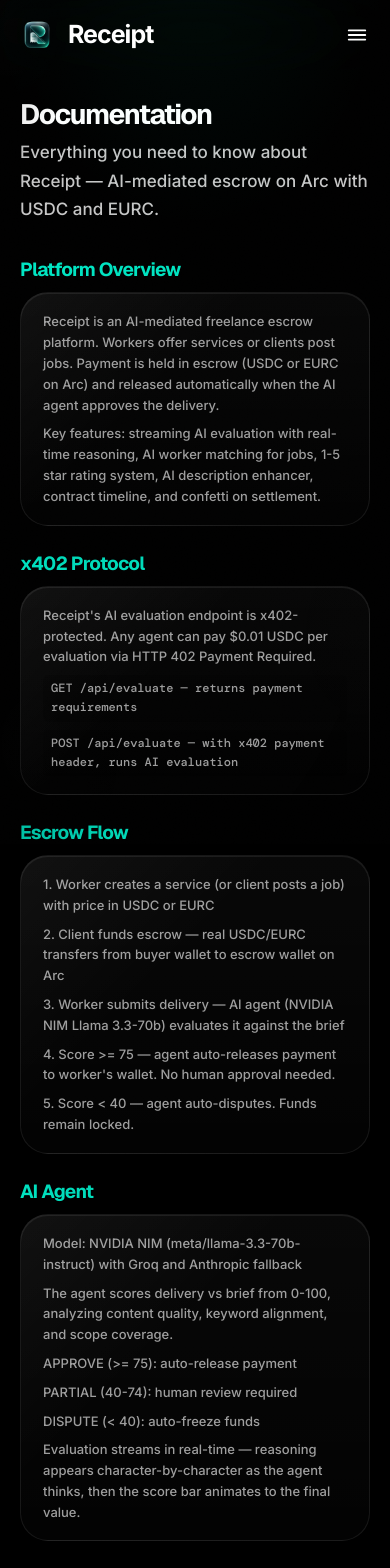
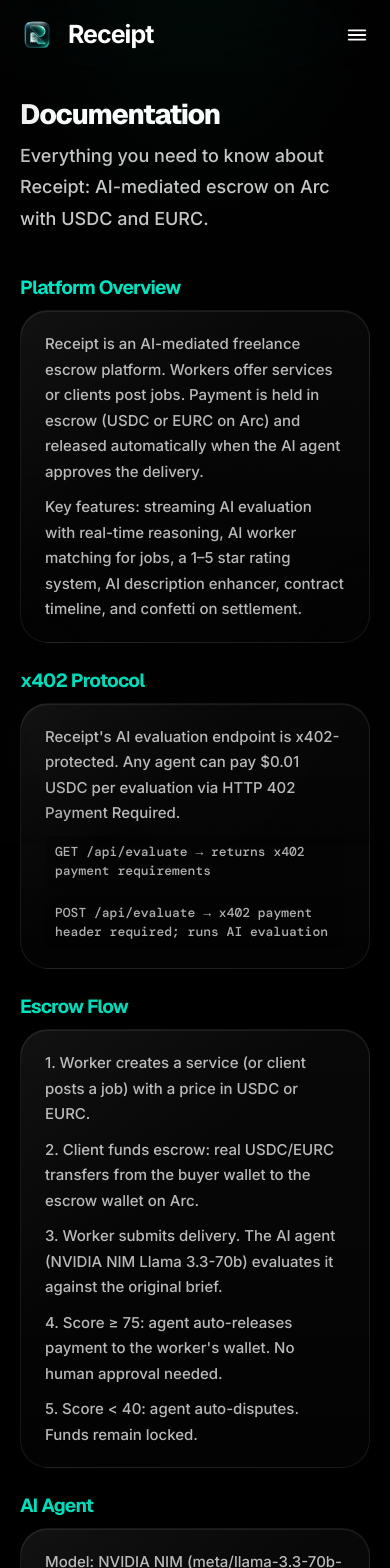
Before and after one commit to mimisco-git/receipt, a Next.js app: page /docs in a window 390 px wide. Shown: the top 1568 px of the page. Built offline with nearby package versions, Linux system fonts and the light colour scheme.

Commit message:
fix: remove all em dashes site-wide; rewrite and improve docs page

```diff
--- a/src/app/api/quiz/submit/route.ts
+++ b/src/app/api/quiz/submit/route.ts
@@ -66,7 +66,7 @@
       results,
       freelancerName: session.freelancer.name,
       message: passed
-        ? `You scored ${score}% — you're Qualified! Your profile now shows a Qualified badge.`
+        ? `You scored ${score}%. You're Qualified! Your profile now shows a Qualified badge.`
         : `You scored ${score}%. You need 70% to qualify. Review the explanations and try again in 24 hours.`,
     });
   } catch (err: unknown) {
--- a/src/app/client-dashboard/page.tsx
+++ b/src/app/client-dashboard/page.tsx
@@ -152,7 +152,7 @@
                   {needsReview.length} delivery{needsReview.length > 1 ? "ies" : ""} ready for review
                 </div>
                 <div style={{ fontSize: 15, color: "var(--text-3)" }}>
-                  Workers have submitted — review and approve to release payment.
+                  Workers have submitted. Review and approve to release payment.
                 </div>
               </div>
               <button onClick={() => router.push(`/escrow/${needsReview[0].id}`)} className="btn-primary"
--- a/src/app/docs/page.tsx
+++ b/src/app/docs/page.tsx
@@ -8,45 +8,45 @@
     title: "Platform Overview",
     items: [
       { label: "Receipt is an AI-mediated freelance escrow platform. Workers offer services or clients post jobs. Payment is held in escrow (USDC or EURC on Arc) and released automatically when the AI agent approves the delivery." },
-      { label: "Key features: streaming AI evaluation with real-time reasoning, AI worker matching for jobs, 1-5 star rating system, AI description enhancer, contract timeline, and confetti on settlement." },
+      { label: "Key features: streaming AI evaluation with real-time reasoning, AI worker matching for jobs, a 1–5 star rating system, AI description enhancer, contract timeline, and confetti on settlement." },
     ],
   },
   {
     title: "x402 Protocol",
     items: [
       { label: "Receipt's AI evaluation endpoint is x402-protected. Any agent can pay $0.01 USDC per evaluation via HTTP 402 Payment Required." },
-      { label: "GET /api/evaluate — returns payment requirements", mono: true },
-      { label: "POST /api/evaluate — with x402 payment header, runs AI evaluation", mono: true },
+      { label: "GET  /api/evaluate  →  returns x402 payment requirements", mono: true },
+      { label: "POST /api/evaluate  →  x402 payment header required; runs AI evaluation", mono: true },
     ],
   },
   {
     title: "Escrow Flow",
     items: [
-      { label: "1. Worker creates a service (or client posts a job) with price in USDC or EURC" },
-      { label: "2. Client funds escrow — real USDC/EURC transfers from buyer wallet to escrow wallet on Arc" },
-      { label: "3. Worker submits delivery — AI agent (NVIDIA NIM Llama 3.3-70b) evaluates it against the brief" },
-      { label: "4. Score >= 75 — agent auto-releases payment to worker's wallet. No human approval needed." },
-      { label: "5. Score < 40 — agent auto-disputes. Funds remain locked." },
+      { label: "1. Worker creates a service (or client posts a job) with a price in USDC or EURC." },
+      { label: "2. Client funds escrow: real USDC/EURC transfers from the buyer wallet to the escrow wallet on Arc." },
+      { label: "3. Worker submits delivery. The AI agent (NVIDIA NIM Llama 3.3-70b) evaluates it against the original brief." },
+      { label: "4. Score ≥ 75: agent auto-releases payment to the worker's wallet. No human approval needed." },
+      { label: "5. Score < 40: agent auto-disputes. Funds remain locked." },
     ],
   },
   {
     title: "AI Agent",
     items: [
-      { label: "Model: NVIDIA NIM (meta/llama-3.3-70b-instruct) with Groq and Anthropic fallback" },
-      { label: "The agent scores delivery vs brief from 0-100, analyzing content quality, keyword alignment, and scope coverage." },
-      { label: "APPROVE (>= 75): auto-release payment" },
-      { label: "PARTIAL (40-74): human review required" },
+      { label: "Model: NVIDIA NIM (meta/llama-3.3-70b-instruct) with Groq and Anthropic fallback." },
+      { label: "The agent scores delivery against the brief from 0 to 100, analyzing content quality, keyword alignment, and scope coverage." },
+      { label: "APPROVE (≥ 75): auto-release payment" },
+      { label: "PARTIAL (40–74): human review required" },
       { label: "DISPUTE (< 40): auto-freeze funds" },
-      { label: "Evaluation streams in real-time — reasoning appears character-by-character as the agent thinks, then the score bar animates to the final value." },
+      { label: "Evaluation streams in real-time. Reasoning appears character-by-character as the agent thinks, then the score bar animates to the final value." },
     ],
   },
   {
     title: "Worker Matching Agent",
     items: [
       { label: "When a client posts a job, the AI matching agent scans all active freelancers and ranks the top 3 best fits." },
-      { label: "Rankings consider the job brief, worker titles, and service descriptions — not random ordering." },
+      { label: "Rankings consider the job brief, worker titles, and service descriptions, not random ordering." },
       { label: "Each match includes a one-line reason explaining why that worker fits the brief." },
-      { label: "POST /api/agent/match — { brief, serviceId } → { matches: [{ name, title, slug, reason, jobsDone }] }", mono: true },
+      { label: "POST /api/agent/match  { brief, serviceId } → { matches: [{ name, title, slug, reason, jobsDone }] }", mono: true },
     ],
   },
   {
@@ -54,8 +54,8 @@
     items: [
       { label: "After a contract settles, clients can rate the worker 1–5 stars with an optional note." },
       { label: "Ratings are averaged per freelancer and displayed on their marketplace listing card." },
-      { label: "Only SETTLED contracts with a non-null rating count toward the average — no fake or pending ratings." },
-      { label: "POST /api/rating — { contractId, rating, note } → updates contract record", mono: true },
+      { label: "Only settled contracts with a non-null rating count toward the average. No fake or pending ratings." },
+      { label: "POST /api/rating  { contractId, rating, note } → updates contract record", mono: true },
     ],
   },
   {
@@ -63,35 +63,35 @@
     items: [
       { label: "When creating a service or job listing, click '✦ Enhance with AI' to rewrite your description." },
       { label: "The AI rewrites the description to be clearer, more professional, and more likely to attract quality clients or workers." },
-      { label: "POST /api/ai/enhance — { text, context } → { enhanced, model }", mono: true },
+      { label: "POST /api/ai/enhance  { text, context } → { enhanced, model }", mono: true },
     ],
   },
   {
     title: "Currencies",
     items: [
-      { label: "USDC — USD Coin by Circle (digital dollar)" },
-      { label: "EURC — Euro Coin by Circle (digital euro)" },
-      { label: "Both settle on Arc Testnet with sub-500ms finality" },
+      { label: "USDC: USD Coin by Circle (digital dollar)" },
+      { label: "EURC: Euro Coin by Circle (digital euro)" },
+      { label: "Both settle on Arc Testnet with sub-500ms finality." },
     ],
   },
   {
     title: "API Reference",
     items: [
-      { label: "POST /api/service — create a service or job listing", mono: true },
-      { label: "GET  /api/service?slug=xxx — fetch service by slug", mono: true },
-      { label: "GET  /api/service/list — list all active services/jobs", mono: true },
-      { label: "POST /api/escrow — fund escrow (real on-chain deposit)", mono: true },
-      { label: "GET  /api/escrow?id=xxx — get contract details", mono: true },
-      { label: "POST /api/agent — submit delivery for AI evaluation (streaming)", mono: true },
-      { label: "PUT  /api/agent — manual approve or dispute", mono: true },
-      { label: "POST /api/evaluate — x402-protected AI evaluation", mono: true },
-      { label: "GET  /api/evaluate — x402 payment requirements", mono: true },
-      { label: "POST /api/agent/match — AI worker matching for job briefs", mono: true },
-      { label: "POST /api/ai/enhance — AI description enhancer", mono: true },
-      { label: "POST /api/rating — submit rating after settlement", mono: true },
-      { label: "GET  /api/wallet/balances — live wallet balances", mono: true },
-      { label: "GET  /api/stats — live platform metrics", mono: true },
-      { label: "POST /api/wallet — provision Circle wallet", mono: true },
+      { label: "POST /api/service          →  create a service or job listing", mono: true },
+      { label: "GET  /api/service?slug=xxx →  fetch service by slug", mono: true },
+      { label: "GET  /api/service/list     →  list all active services and jobs", mono: true },
+      { label: "POST /api/escrow           →  fund escrow (real on-chain deposit)", mono: true },
+      { label: "GET  /api/escrow?id=xxx    →  get contract details", mono: true },
+      { label: "POST /api/agent            →  submit delivery for AI evaluation (streaming)", mono: true },
+      { label: "PUT  /api/agent            →  manual approve or dispute", mono: true },
+      { label: "POST /api/evaluate         →  x402-protected AI evaluation", mono: true },
+      { label: "GET  /api/evaluate         →  x402 payment requirements", mono: true },
+      { label: "POST /api/agent/match      →  AI worker matching for job briefs", mono: true },
+      { label: "POST /api/ai/enhance       →  AI description enhancer", mono: true },
+      { label: "POST /api/rating           →  submit rating after settlement", mono: true },
+      { label: "GET  /api/wallet/balances  →  live wallet balances", mono: true },
+      { label: "GET  /api/stats            →  live platform metrics", mono: true },
+      { label: "POST /api/wallet           →  provision Circle wallet", mono: true },
     ],
   },
 ];
@@ -110,14 +110,14 @@
   return (
     <div style={{ background: "var(--bg)", minHeight: "100vh" }}>
       <Nav />
-      <main style={{ maxWidth: 760, margin: "0 auto", padding: "100px 20px 60px" }}>
+      <main style={{ maxWidth: 780, margin: "0 auto", padding: "100px 20px 60px" }}>
         <motion.div initial={{ opacity: 0, y: 16 }} animate={{ opacity: 1, y: 0 }}>
 
-          <h1 style={{ fontSize: 28, fontWeight: 700, letterSpacing: "-0.05em", marginBottom: 8 }}>
+          <h1 style={{ fontSize: "clamp(28px, 4vw, 44px)", fontWeight: 750, letterSpacing: "-0.04em", marginBottom: 10 }}>
             Documentation
           </h1>
-          <p style={{ fontSize: 17, color: "var(--text-2)", marginBottom: 36, lineHeight: 1.7 }}>
-            Everything you need to know about Receipt — AI-mediated escrow on Arc with USDC and EURC.
+          <p style={{ fontSize: 18, color: "var(--text-2)", marginBottom: 44, lineHeight: 1.75 }}>
+            Everything you need to know about Receipt: AI-mediated escrow on Arc with USDC and EURC.
           </p>
 
           {/* Sections */}
@@ -133,22 +133,25 @@
                 {section.title}
               </h2>
               <div style={{
-                padding: "18px 22px", borderRadius: 28,
+                padding: "20px 24px", borderRadius: 28,
                 background: "linear-gradient(135deg, rgba(255,255,255,.04) 0%, transparent 40%), linear-gradient(180deg, rgba(255,255,255,.030) 0%, rgba(255,255,255,.012) 100%)",
                 backdropFilter: "blur(30px) saturate(180%)",
                 WebkitBackdropFilter: "blur(30px) saturate(180%)",
                 border: "1px solid rgba(255,255,255,.08)",
                 boxShadow: "0 16px 40px rgba(0,0,0,.25), inset 0 1px 0 rgba(255,255,255,.08)",
-                display: "flex", flexDirection: "column", gap: 8,
+                display: "flex", flexDirection: "column", gap: 10,
               }}>
                 {section.items.map((item, i) => (
                   <div key={i} style={{
-                    opacity: 0.72, color: "inherit", lineHeight: 1.6,
+                    opacity: item.mono ? 0.80 : 0.85,
+                    color: "inherit",
+                    lineHeight: item.mono ? 1.5 : 1.70,
                     fontFamily: item.mono ? '"DM Mono", monospace' : "inherit",
-                    fontSize: item.mono ? 12 : 13,
-                    padding: item.mono ? "4px 8px" : 0,
-                    background: item.mono ? "rgba(0,0,0,0.2)" : "transparent",
-                    borderRadius: item.mono ? 6 : 0,
+                    fontSize: item.mono ? 13 : 15,
+                    padding: item.mono ? "6px 10px" : 0,
+                    background: item.mono ? "rgba(0,0,0,0.25)" : "transparent",
+                    borderRadius: item.mono ? 7 : 0,
+                    overflowX: "auto",
                   }}>
                     {item.label}
                   </div>
--- a/src/app/escrow/[id]/page.tsx
+++ b/src/app/escrow/[id]/page.tsx
@@ -187,7 +187,7 @@
     setSubmitting(true);
     setPhase("delivered");
 
-    toast("Delivery submitted — agent is reviewing...", { icon: "🤖" });
+    toast("Delivery submitted. Agent is reviewing...", { icon: "🤖" });
 
     setTimeout(async () => {
       setPhase("evaluating");
--- a/src/app/faucet/page.tsx
+++ b/src/app/faucet/page.tsx
@@ -179,7 +179,7 @@
               Supported wallets
             </div>
             <div style={{ fontSize: 15, color: "var(--text-2)", lineHeight: 1.6 }}>
-              MetaMask, Rabby, Coinbase Wallet, Rainbow — any EVM wallet works. Add Arc Testnet
+              MetaMask, Rabby, Coinbase Wallet, or Rainbow. Any EVM wallet works. Add Arc Testnet
               as a custom network with chain ID <span className="font-mono">5042002</span> and
               RPC <span className="font-mono">https://rpc.testnet.arc.network</span>.
             </div>
--- a/src/app/page.tsx
+++ b/src/app/page.tsx
@@ -326,7 +326,7 @@
                 fontSize: 14, fontFamily: '"DM Mono", monospace',
                 color: "rgba(255,255,255,.32)", letterSpacing: "0.02em",
               }}>
-                receipt.app — escrow · Arc Testnet
+                receipt.app · escrow · Arc Testnet
               </div>
             </div>
 
--- a/src/app/profile/page.tsx
+++ b/src/app/profile/page.tsx
@@ -530,7 +530,7 @@
               </div>
               <div style={{ fontSize: 14, color: "var(--text-3)", lineHeight: 1.5 }}>
                 {isQualified
-                  ? `Passed with ${form.quizScore ?? "—"}% — Qualified badge visible on marketplace`
+                  ? `Passed with ${form.quizScore ?? "—"}%. Qualified badge visible on marketplace.`
                   : "Pass a 6-question AI quiz to earn the Qualified badge"}
               </div>
             </div>
--- a/src/app/quiz/page.tsx
+++ b/src/app/quiz/page.tsx
@@ -519,7 +519,7 @@
                     </div>
                     <div>
                       <div style={{ fontSize: 15, fontWeight: 600, color: r.isCorrect ? "var(--green)" : "#ff6666", marginBottom: 2 }}>
-                        Question {i + 1} — {r.isCorrect ? "Correct" : "Incorrect"}
+                        Question {i + 1}: {r.isCorrect ? "Correct" : "Incorrect"}
                       </div>
                       <div style={{ fontSize: 15, color: "var(--text-3)", lineHeight: 1.5 }}>{r.explanation}</div>
                     </div>
@@ -606,7 +606,7 @@
                     </div>
                     <div>
                       <div style={{ fontSize: 15, fontWeight: 600, color: r.isCorrect ? "var(--green)" : "#ff6666", marginBottom: 2 }}>
-                        Question {i + 1} — {r.isCorrect ? "Correct" : `Incorrect · correct was ${OPTION_LABELS[r.correctIndex]}`}
+                        Question {i + 1}: {r.isCorrect ? "Correct" : `Incorrect (correct: ${OPTION_LABELS[r.correctIndex]})`}
                       </div>
                       <div style={{ fontSize: 15, color: "var(--text-3)", lineHeight: 1.5 }}>{r.explanation}</div>
                     </div>
--- a/src/app/setup/page.tsx
+++ b/src/app/setup/page.tsx
@@ -569,7 +569,7 @@
                 </h1>
                 <p style={{ fontSize: 17, opacity: 0.72, color: "inherit", marginBottom: 24, lineHeight: 1.65 }}>
                   {mode === "job"
-                    ? "Your budget is in escrow. Workers can now accept this job — payment releases automatically when you approve their delivery."
+                    ? "Your budget is in escrow. Workers can now accept this job. Payment releases automatically when you approve their delivery."
                     : cfg.successSub}
                 </p>
 
@@ -648,7 +648,7 @@
                     Lock budget to activate job
                   </h1>
                   <p style={{ fontSize: 13.5, opacity: 0.7, lineHeight: 1.6 }}>
-                    Your job listing is created. Lock {sym}{form.priceUsdc} {form.currency} in escrow so workers know funds are guaranteed — no one accepts unpaid jobs.
+                    Your job listing is created. Lock {sym}{form.priceUsdc} {form.currency} in escrow so workers know funds are guaranteed. No one accepts unpaid jobs.
                   </p>
                 </div>
 
--- a/src/app/signin/page.tsx
+++ b/src/app/signin/page.tsx
@@ -138,7 +138,7 @@
             Welcome back
           </h1>
           <p style={{ fontSize: 17, color: "var(--text-2)", marginBottom: 32 }}>
-            Connect your wallet to sign in — one tap, no password.
+            Connect your wallet to sign in. One tap, no password.
           </p>
 
           {/* Wallet connect card */}
--- a/src/components/shared/PaymentOrbDemo.tsx
+++ b/src/components/shared/PaymentOrbDemo.tsx
@@ -73,7 +73,7 @@
           flex: 1, textAlign: "center", fontSize: 13,
           color: "var(--mist)", fontFamily: '"DM Mono", monospace',
         }}>
-          receipt.app — escrow · Arc Testnet
+          receipt.app · escrow · Arc Testnet
         </div>
       </div>
 
```
Also changed, not shown: src/app/hire/[slug]/page.tsx (+5 -5 lines).
